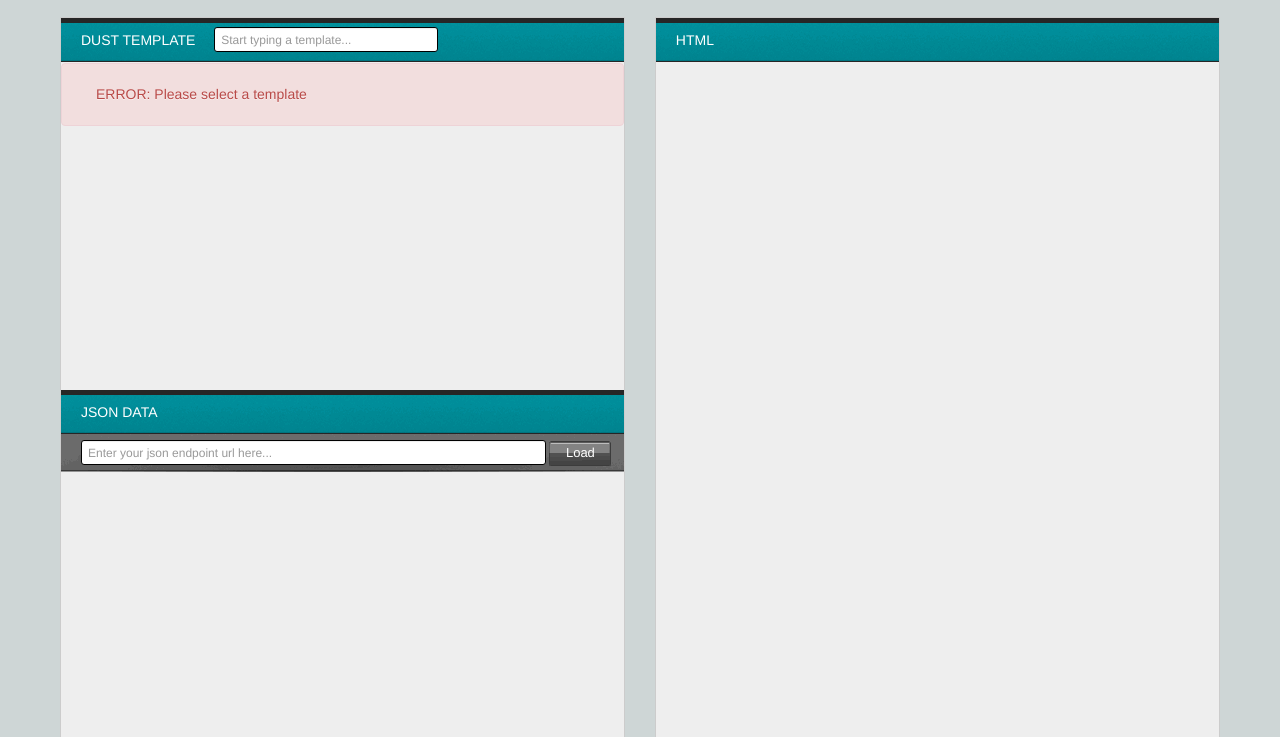
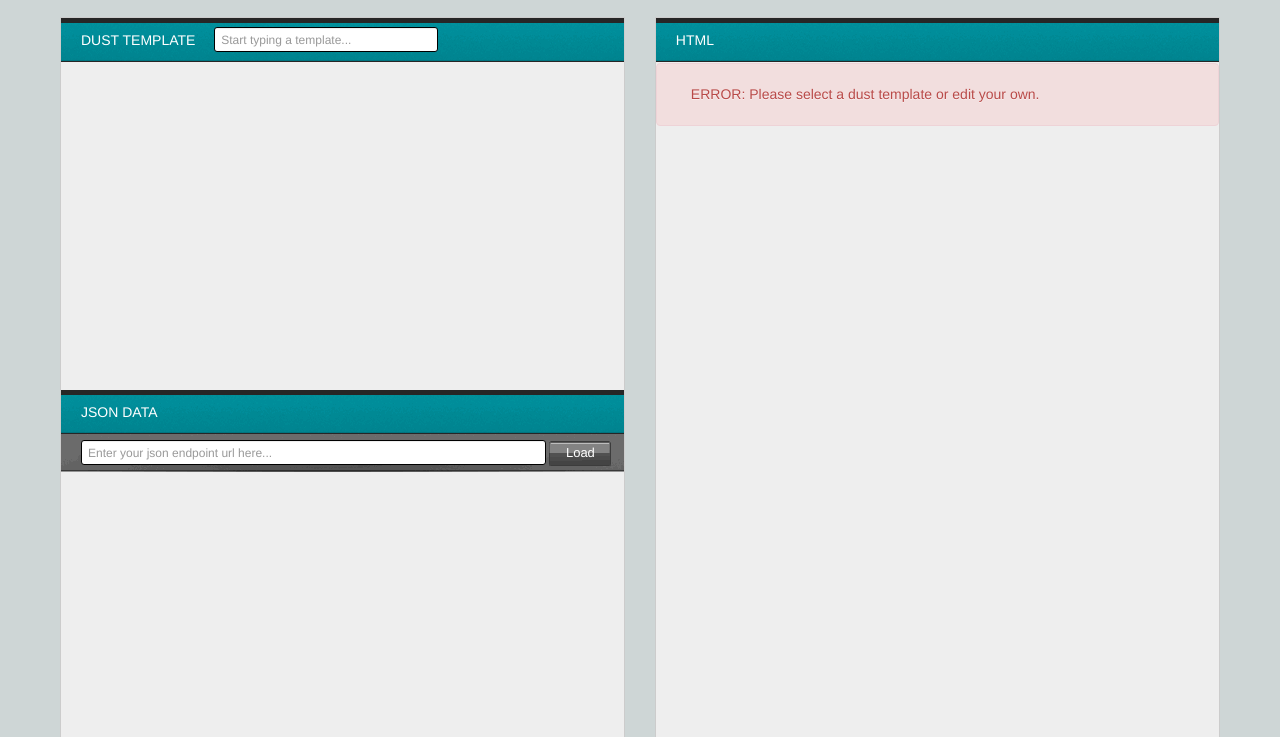
Before and after one commit to jairodemorais/Seahorse, a website: page public/index.html in a window 1280 px wide. Both pictures are taken after a click on the button "Render". Shown: the part 63-800 px from the top of the page. Drawn offline with Linux system fonts and the light colour scheme; no server answers.

Commit message:
moved template error message

```diff
--- a/public/index.html
+++ b/public/index.html
@@ -43,7 +43,6 @@
         <div class="header-section">
           <span class="text">DUST TEMPLATE</span>
           <input id="search" class="input" placeholder="Start typing a template..." type="text" style="margin-top: 6px;" data-provide="typeahead" />
-          <div id="template-error" class="alert alert-error" style="display:none"></div>
         </div>
         <form>
           <textarea id="template-editor" name="template-editor"></textarea>
@@ -65,7 +64,7 @@
       <div id="column2" class="span6">
         <div class="header-section">
           <span class="text">HTML</span>
-          <div id="render-error" class="alert alert-error" style="display:none"></div>
+          <div id="template-error" class="alert alert-error" style="display:none"></div>
         </div>
         <form>
           <textarea id="html-editor" name="html-editor"></textarea>
--- a/public/js/app.js
+++ b/public/js/app.js
@@ -16,6 +16,7 @@ $(document).ready(function(){
       var scdsUrl = "/proxy?url=" + encodeURIComponent("http://eat1-app53.corp.linkedin.com:8080/scds/dust/devBuild/tl?f=tl/apps" + item.replace(/(\.[^.]+$)/, ""));
       var url = scdsUrl + "&method=GET" ;
       $.get(url, function(data) {
+        $("#template-error").hide();
         templateEditor.setValue(data);
       });
       return item;
@@ -34,7 +35,7 @@ $(document).ready(function(){
     var context = jsonEditor.getValue().replace(/\/\*.+?\*\/|\/\/.*(?=[\n\r])/g, '');
     if (!template) {
       event.preventDefault();
-      $("#template-error").html("<span>ERROR: Please select a template</span>");
+      $("#template-error").html("<span>ERROR: Please select a dust template or edit your own.</span>");
       $("#template-error").show();
     } else {
       var url = "http://eat1-app53.corp.linkedin.com:8080/scds/dust/compile";
```
